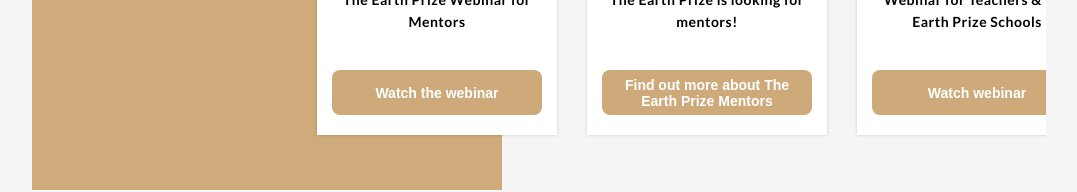
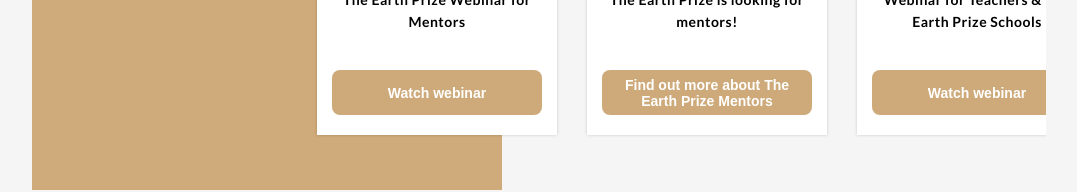
Before and after one commit to GaddMaster/earth-foundation, a Next.js app: page / in a window 1280 px wide. Shown: the part 4470-4662 px from the top of the page, without its empty margins (101-1178 px from the left). Built offline with nearby package versions, Linux system fonts and the light colour scheme.

Commit message:
Removed typo

```diff
--- a/assets/content.js
+++ b/assets/content.js
@@ -83,7 +83,7 @@ const home = {
             imageCover: true,
             label: "The Earth Prize Webinar for Mentors",
             text: "",
-            button: "Watch the webinar",
+            button: "Watch webinar",
             buttonRoute: "/webinar-mentors",
         },
         {
```
